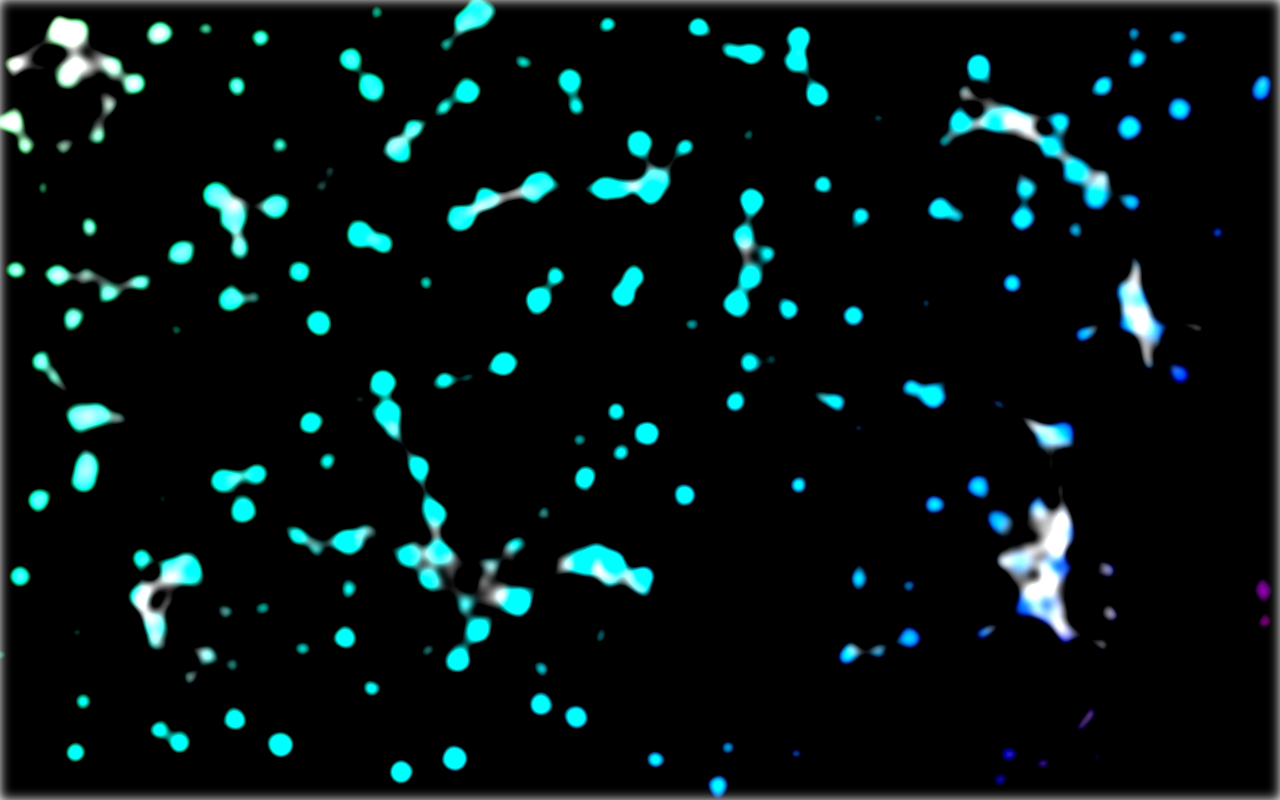
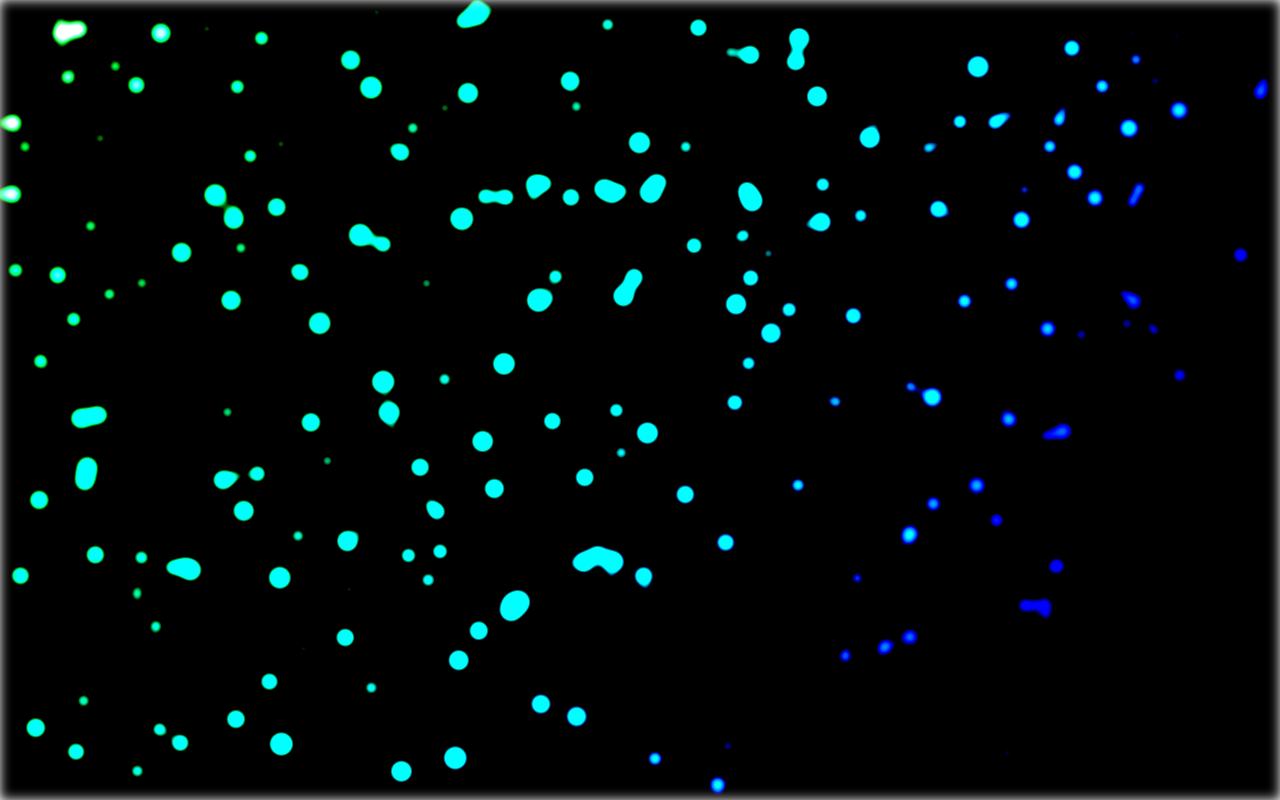
Before and after one commit to Luke1836/Js_Particles, a plain HTML site: page Stars_background/index.html in a window 1280 px wide. Drawn offline with Linux system fonts and the light colour scheme; animation ran at ten frames a second.

Commit message:
Liquid effect added, contrast changed - 2

```diff
--- a/Stars_background/app.js
+++ b/Stars_background/app.js
@@ -2,7 +2,7 @@ const canvas = document.getElementById('canvas1');
 const ctx = canvas.getContext('2d');
 canvas.width = window.innerWidth;
 canvas.height = window.innerHeight;
-ctx.strokeStyle = 'white';
+ctx.strokeStyle = 'transparent';
 ctx.lineWidth = 2;
 
 /*  ------------Adding Linear Gradients--------------  */
@@ -17,7 +17,7 @@ class Particles
     constructor(effect)
     {
         this.effect = effect;
-        this.radius = Math.random() * 10 + 2;
+        this.radius = Math.random() * 10 + 3;
         this.x = this.radius + Math.random() * (this.effect.width - 2 * this.radius);
         this.y = this.radius + Math.random() * (this.effect.height -2 * this.radius);
         this.vx = Math.random() * 3 - 2;
@@ -97,7 +97,7 @@ class Effect
         this.width = this.canvas.width;
         this.height = this.canvas.height;
         this.particles = [];
-        this.numberOfParticles = 300;
+        this.numberOfParticles = 350;
         this.createParticles();
 
         this.mouse =
--- a/Stars_background/styles.css
+++ b/Stars_background/styles.css
@@ -12,5 +12,5 @@
     width: 100%;
     height: 100%;
     background-color: black;
-    filter: blur(6px) contrast(5);
+    filter: blur(6px) contrast(8);
 }
```
